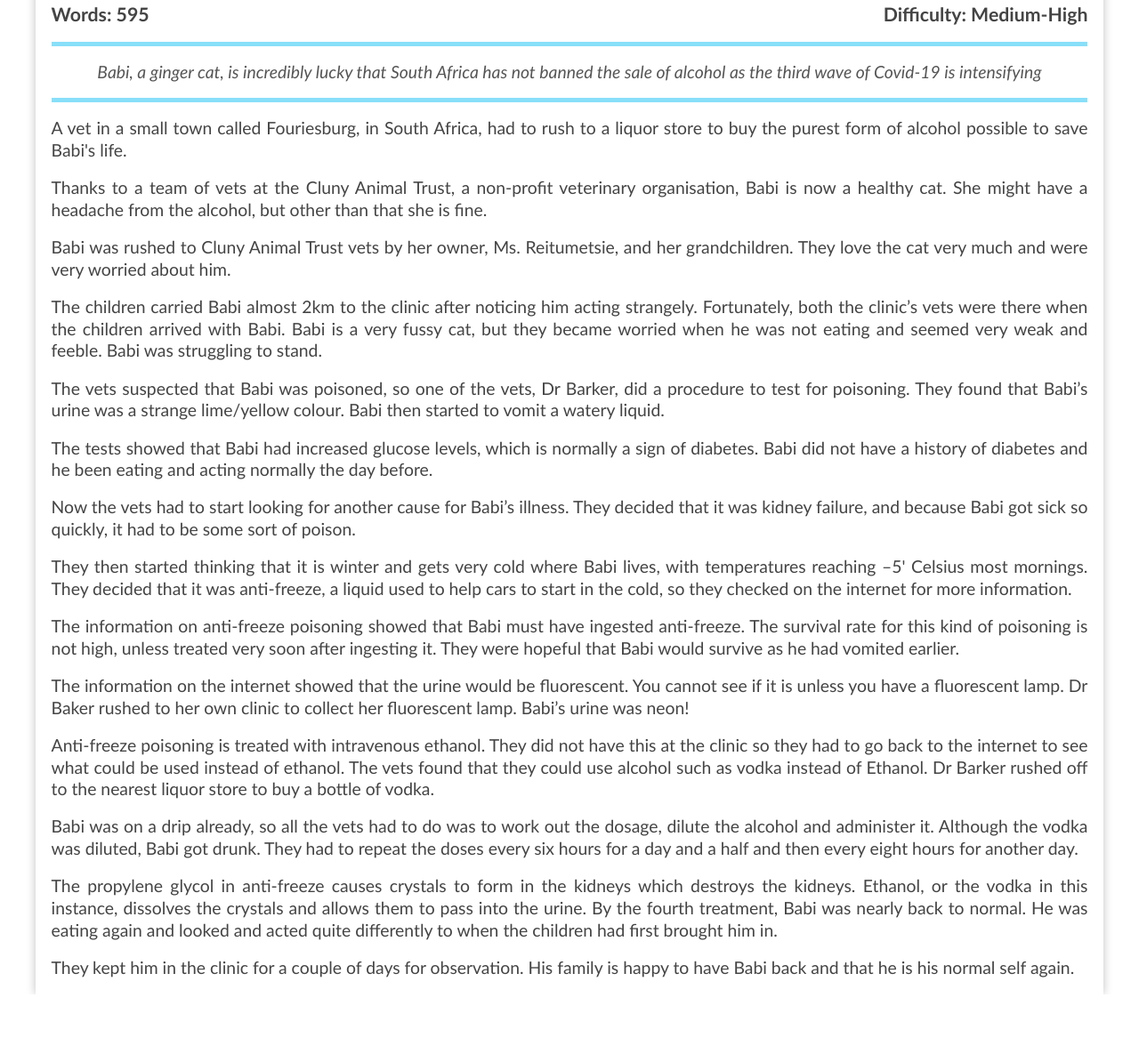
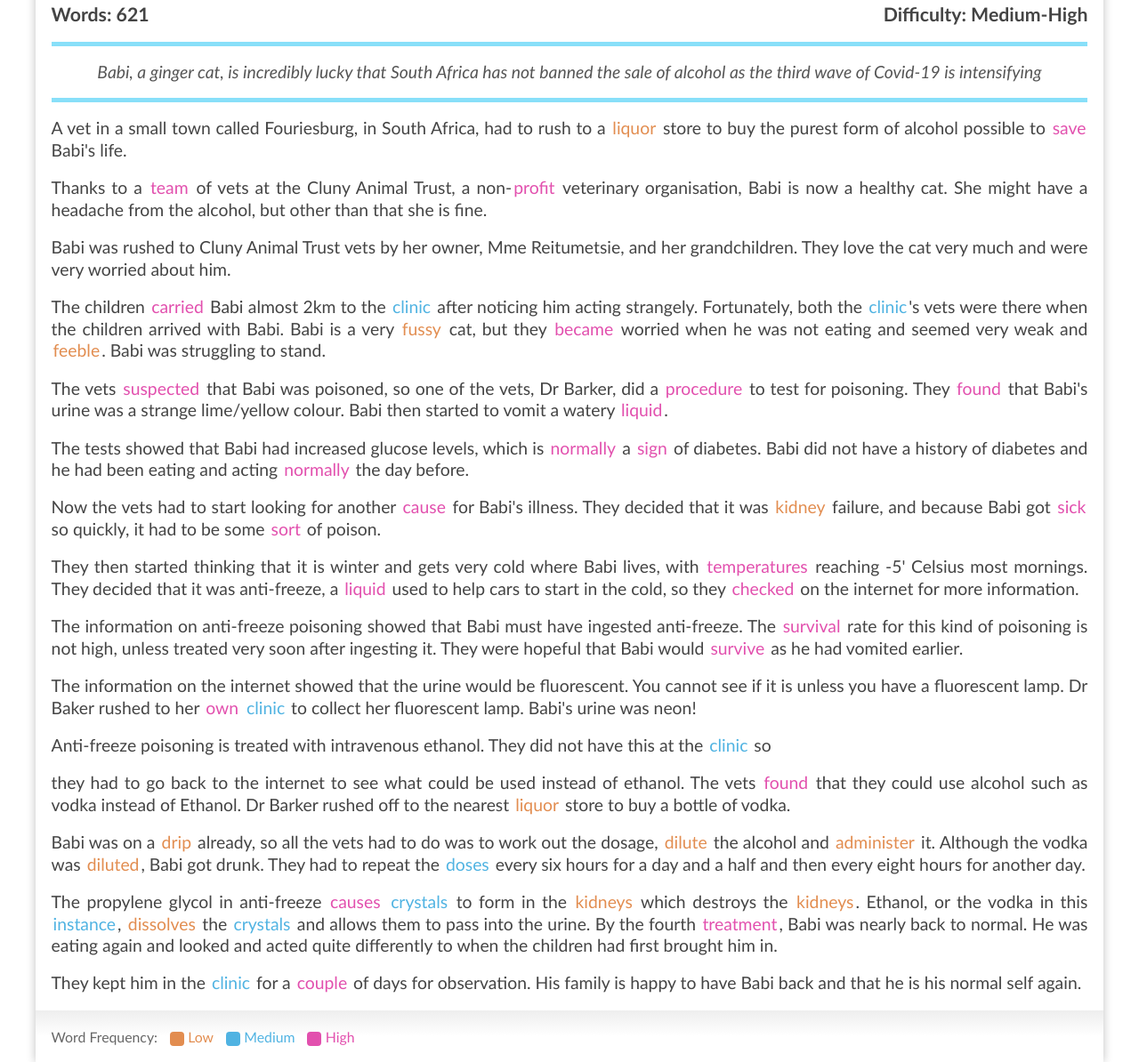
Before and after one commit to spoonfed-english/articles, a plain HTML site: page 08-03-july-2021-vets-saved-cat-with-vodka.html in a window 1280 px wide. Shown: the part 561-1755 px from the top of the page at 89% size. Before the commit the page ends 1679 px from the top, so only its background shows below. Drawn offline with Linux system fonts and the light colour scheme.

Commit message:
Convert vet article

```diff
--- a/08-03-july-2021-vets-saved-cat-with-vodka.html
+++ b/08-03-july-2021-vets-saved-cat-with-vodka.html
@@ -1,15 +1,17 @@
+<!DOCTYPE html>
 <html lang="en" prefix="og: http://ogp.me/ns#">
 <head>
 	<meta charset="utf-8"/>
 
-	<title>How South African Vets Saved Babi the Cat's Life with a Few Shots of Vodka</title> <!-- ˜60 chars -->
+	<title>How South African Vets Saved Babi the Cat's Life With a Few Shots of Vodka</title> <!-- ˜60 chars -->
 	<meta name="description" content="Babi, a ginger cat, is incredibly lucky that South Africa has not banned the sale of alcohol as the third wave of Covid-19 is intensifying"> <!-- ˜150 chars -->
-	<meta property="og:title" content="How South African Vets Saved Babi the Cat's Life with a Few Shots of Vodka">
+	<meta property="og:title" content="How South African Vets Saved Babi the Cat's Life With a Few Shots of Vodka">
 	<meta property="og:description" content="Babi, a ginger cat, is incredibly lucky that South Africa has not banned the sale of alcohol as the third wave of Covid-19 is intensifying"> <!-- ˜300 chars -->
 	<meta property="og:site_name" content="SpoonFed English">
 	<meta property="og:locale" content="en_GB">
 	<meta property="og:type" content="article">
 	<meta property="og:image" content="https://spoonfed-english.github.io/articles/img/vets-saved-cat-with-vodka.jpg"> <!-- 200x200px - 1200x1200px -->
+	<meta itemprop="image" content="https://spoonfed-english.github.io/articles/img/vets-saved-cat-with-vodka.jpg">
 	<meta name="viewport" content="width=device-width, initial-scale=1">
 
 	<link rel="apple-touch-icon" sizes="180x180" href="apple-touch-icon.png">
@@ -21,39 +23,53 @@
 	<meta name="theme-color" content="#ffffff">
 
 	<link rel="stylesheet" href="css/main.css">
+	<link rel="stylesheet" href="css/tippy-light-border.css">
 </head>
 <body>
 <article>
 	<header>
 		<h1>
-			<span>How South African Vets Saved Babi the Cat's Life with a Few Shots of Vodka</span>
+			<span>How South African Vets Saved Babi the Cat's Life With a Few Shots of Vodka</span>
 		</h1>
 		<div class="image">
-			<img src="img/vets-saved-cat-with-vodka.jpg" width="1200" height="1200" alt="How South African Vets Saved Babi the Cat's Life with a Few Shots of Vodka">
+			<img src="img/vets-saved-cat-with-vodka.jpg" width="1200" height="1200" alt="How South African Vets Saved Babi the Cat's Life With a Few Shots of Vodka">
 		</div>
 		<div class="stats">
-			<span class="words">Words: 595</span>
+			<span class="words">Words: 621</span>
 			<span class="filler"></span>
 			<span class="rating">Difficulty: Medium-High</span>
 		</div>
 		<p>Babi, a ginger cat, is incredibly lucky that South Africa has not banned the sale of alcohol as the third wave of Covid-19 is intensifying</p>
 	</header>
 	<section class="text">
-		<p>A vet in a small town called Fouriesburg, in South Africa, had to rush to a liquor store to buy the purest form of alcohol possible to save Babi's life.</p>
-		<p>Thanks to a team of vets at the Cluny Animal Trust, a non-profit veterinary organisation, Babi is now a healthy cat. She might have a headache from the alcohol, but other than that she is fine.</p>
-		<p>Babi was rushed to Cluny Animal Trust vets by her owner, Ms. Reitumetsie, and her grandchildren. They love the cat very much and were very worried about him.</p>
-		<p>The children carried Babi almost 2km to the clinic after noticing him acting strangely. Fortunately, both the clinic’s vets were there when the children arrived with Babi. Babi is a very fussy cat, but they became worried when he was not eating and seemed very weak and feeble. Babi was struggling to stand.</p>
-		<p>The vets suspected that Babi was poisoned, so one of the vets, Dr Barker, did a procedure to test for poisoning. They found that Babi’s urine was a strange lime/yellow colour. Babi then started to vomit a watery liquid.</p>
-		<p>The tests showed that Babi had increased glucose levels, which is normally a sign of diabetes. Babi did not have a history of diabetes and he been eating and acting normally the day before.</p>
-		<p>Now the vets had to start looking for another cause for Babi’s illness. They decided that it was kidney failure, and because Babi got sick so quickly, it had to be some sort of poison.</p>
-		<p>They then started thinking that it is winter and gets very cold where Babi lives, with temperatures reaching –5' Celsius most mornings. They decided that it was anti-freeze, a liquid used to help cars to start in the cold, so they checked on the internet for more information.</p>
-		<p>The information on anti-freeze poisoning showed that Babi must have ingested anti-freeze. The survival rate for this kind of poisoning is not high, unless treated very soon after ingesting it. They were hopeful that Babi would survive as he had vomited earlier.</p>
-		<p>The information on the internet showed that the urine would be fluorescent. You cannot see if it is unless you have a fluorescent lamp. Dr Baker rushed to her own clinic to collect her fluorescent lamp. Babi’s urine was neon!</p>
-		<p>Anti-freeze poisoning is treated with intravenous ethanol. They did not have this at the clinic so they had to go back to the internet to see what could be used instead of ethanol. The vets found that they could use alcohol such as vodka instead of Ethanol. Dr Barker rushed off to the nearest liquor store to buy a bottle of vodka.</p>
-		<p>Babi was on a drip already, so all the vets had to do was to work out the dosage, dilute the alcohol and administer it. Although the vodka was diluted, Babi got drunk. They had to repeat the doses every six hours for a day and a half and then every eight hours for another day.</p>
-		<p>The propylene glycol in anti-freeze causes crystals to form in the kidneys which destroys the kidneys. Ethanol, or the vodka in this instance, dissolves the crystals and allows them to pass into the urine. By the fourth treatment, Babi was nearly back to normal. He was eating again and looked and acted quite differently to when the children had first brought him in.</p>
-		<p>They kept him in the clinic for a couple of days for observation. His family is happy to have Babi back and that he is his normal self again.</p>
+		<p>A vet in a small town called Fouriesburg, in South Africa, had to rush to a <span class="word low" tabindex="-1">liquor</span> store to buy the purest form of alcohol possible to <span class="word high" tabindex="-1">save</span> Babi's life.</p>
+		<p>Thanks to a <span class="word high" tabindex="-1">team</span> of vets at the Cluny Animal Trust, a non-<span class="word high" tabindex="-1">profit</span> veterinary organisation, Babi is now a healthy cat. She might have a headache from the alcohol, but other than that she is fine.</p>
+		<p>Babi was rushed to Cluny Animal Trust vets by her owner, Mme Reitumetsie, and her grandchildren. They love the cat very much and were very worried about him.</p>
+		<p>The children <span class="word high" data-lemma="carry" tabindex="-1">carried</span> Babi almost 2km to the <span class="word med" tabindex="-1">clinic</span> after noticing him acting strangely. Fortunately, both the <span class="word med" tabindex="-1">clinic</span>'s vets were there when the children arrived with Babi. Babi is a very <span class="word low" tabindex="-1">fussy</span> cat, but they <span class="word high" data-lemma="become" tabindex="-1">became</span> worried when he was not eating and seemed very weak and <span class="word low" tabindex="-1">feeble</span>. Babi was struggling to stand.</p>
+		<p>The vets <span class="word high" data-lemma="suspect" tabindex="-1">suspected</span> that Babi was poisoned, so one of the vets, Dr Barker, did a <span class="word high" tabindex="-1">procedure</span> to test for poisoning. They <span class="word high" tabindex="-1">found</span> that Babi's urine was a strange lime/yellow colour. Babi then started to vomit a watery <span class="word high" tabindex="-1">liquid</span>.</p>
+		<p>The tests showed that Babi had increased glucose levels, which is <span class="word high" tabindex="-1">normally</span> a <span class="word high" tabindex="-1">sign</span> of diabetes. Babi did not have a history of diabetes and he had been eating and acting <span class="word high" tabindex="-1">normally</span> the day before.</p>
+		<p>Now the vets had to start looking for another <span class="word high" tabindex="-1">cause</span> for Babi's illness. They decided that it was <span class="word low" tabindex="-1">kidney</span> failure, and because Babi got <span class="word high" tabindex="-1">sick</span> so quickly, it had to be some <span class="word high" tabindex="-1">sort</span> of poison.</p>
+		<p>They then started thinking that it is winter and gets very cold where Babi lives, with <span class="word high" data-lemma="temperature" tabindex="-1">temperatures</span> reaching -5' Celsius most mornings. They decided that it was anti-freeze, a <span class="word high" tabindex="-1">liquid</span> used to help cars to start in the cold, so they <span class="word high" data-lemma="check" tabindex="-1">checked</span> on the internet for more information.</p>
+		<p>The information on anti-freeze poisoning showed that Babi must have ingested anti-freeze. The <span class="word high" tabindex="-1">survival</span> rate for this kind of poisoning is not high, unless treated very soon after ingesting it. They were hopeful that Babi would <span class="word high" tabindex="-1">survive</span> as he had vomited earlier.</p>
+		<p>The information on the internet showed that the urine would be fluorescent. You cannot see if it is unless you have a fluorescent lamp. Dr Baker rushed to her <span class="word high" tabindex="-1">own</span> <span class="word med" tabindex="-1">clinic</span> to collect her fluorescent lamp. Babi's urine was neon!</p>
+		<p>Anti-freeze poisoning is treated with intravenous ethanol. They did not have this at the <span class="word med" tabindex="-1">clinic</span> so</p>
+		<p>they had to go back to the internet to see what could be used instead of ethanol. The vets <span class="word high" tabindex="-1">found</span> that they could use alcohol such as vodka instead of Ethanol. Dr Barker rushed off to the nearest <span class="word low" tabindex="-1">liquor</span> store to buy a bottle of vodka.</p>
+		<p>Babi was on a <span class="word low" tabindex="-1">drip</span> already, so all the vets had to do was to work out the dosage, <span class="word low" tabindex="-1">dilute</span> the alcohol and <span class="word low" tabindex="-1">administer</span> it. Although the vodka was <span class="word low" data-lemma="dilute" tabindex="-1">diluted</span>, Babi got drunk. They had to repeat the <span class="word med" data-lemma="dose" tabindex="-1">doses</span> every six hours for a day and a half and then every eight hours for another day.</p>
+		<p>The propylene glycol in anti-freeze <span class="word high" data-lemma="cause" tabindex="-1">causes</span> <span class="word med" data-lemma="crystal" tabindex="-1">crystals</span> to form in the <span class="word low" data-lemma="kidney" tabindex="-1">kidneys</span> which destroys the <span class="word low" data-lemma="kidney" tabindex="-1">kidneys</span>. Ethanol, or the vodka in this <span class="word med" tabindex="-1">instance</span>, <span class="word low" data-lemma="dissolve" tabindex="-1">dissolves</span> the <span class="word med" data-lemma="crystal" tabindex="-1">crystals</span> and allows them to pass into the urine. By the fourth <span class="word high" tabindex="-1">treatment</span>, Babi was nearly back to normal. He was eating again and looked and acted quite differently to when the children had first brought him in.</p>
+		<p>They kept him in the <span class="word med" tabindex="-1">clinic</span> for a <span class="word high" tabindex="-1">couple</span> of days for observation. His family is happy to have Babi back and that he is his normal self again.</p>
 	</section>
+	<footer class="grad">
+		<div class="legend">
+			<span class="legend-key">Word Frequency:</span>
+			<span class="legend-item low">Low</span>
+			<span class="legend-item med">Medium</span>
+			<span class="legend-item high">High</span>
+		</div>
+	</footer>
 </article>
+<script src="script/popper.min.js"></script>
+<script src="script/tippy-bundle.umd.min.js"></script>
+<script src="script/dict.js"></script>
+<script src="script/main.js"></script>
 </body>
 </html>
```
Also changed, not shown: articles.html (+1 -0 lines), 1 other file.
